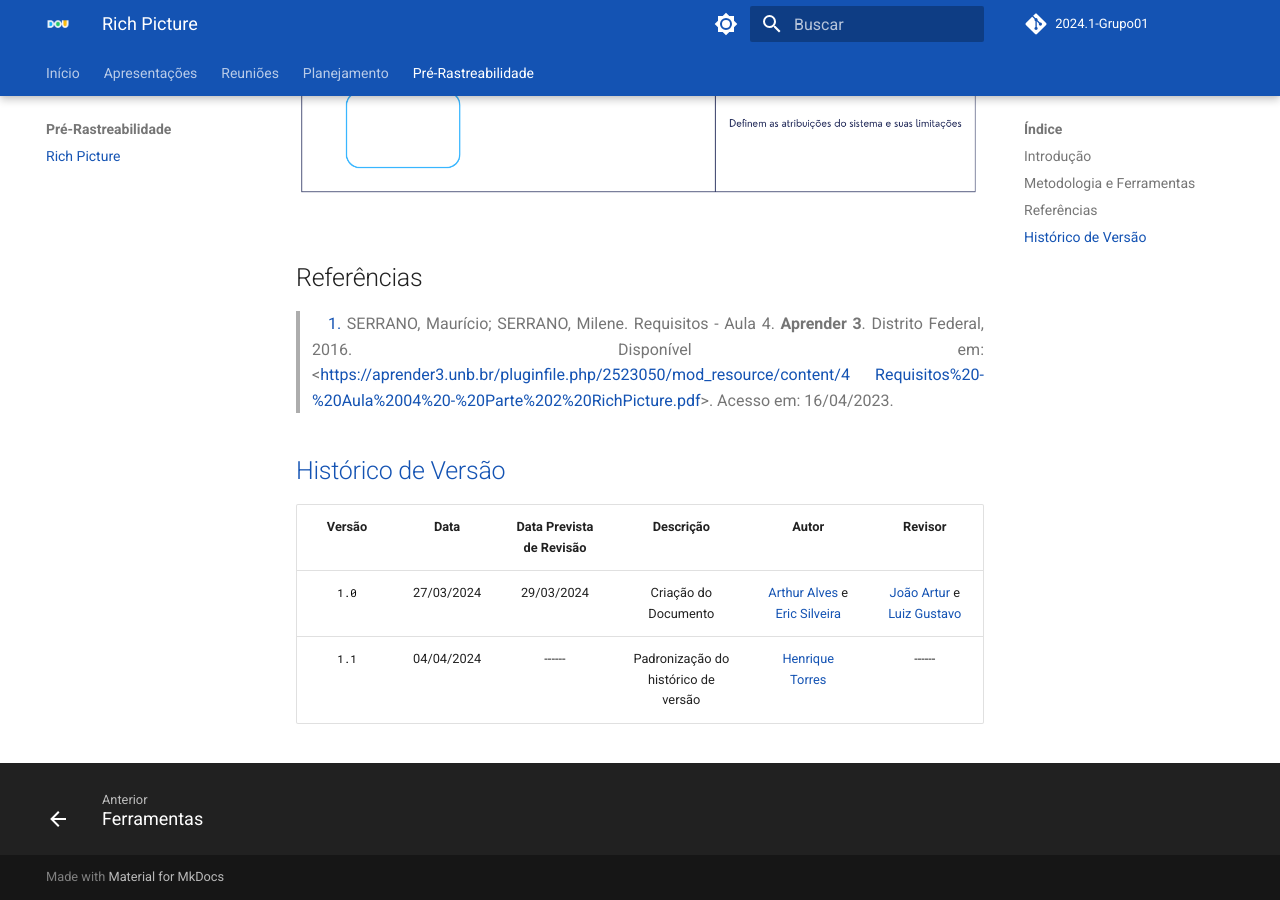
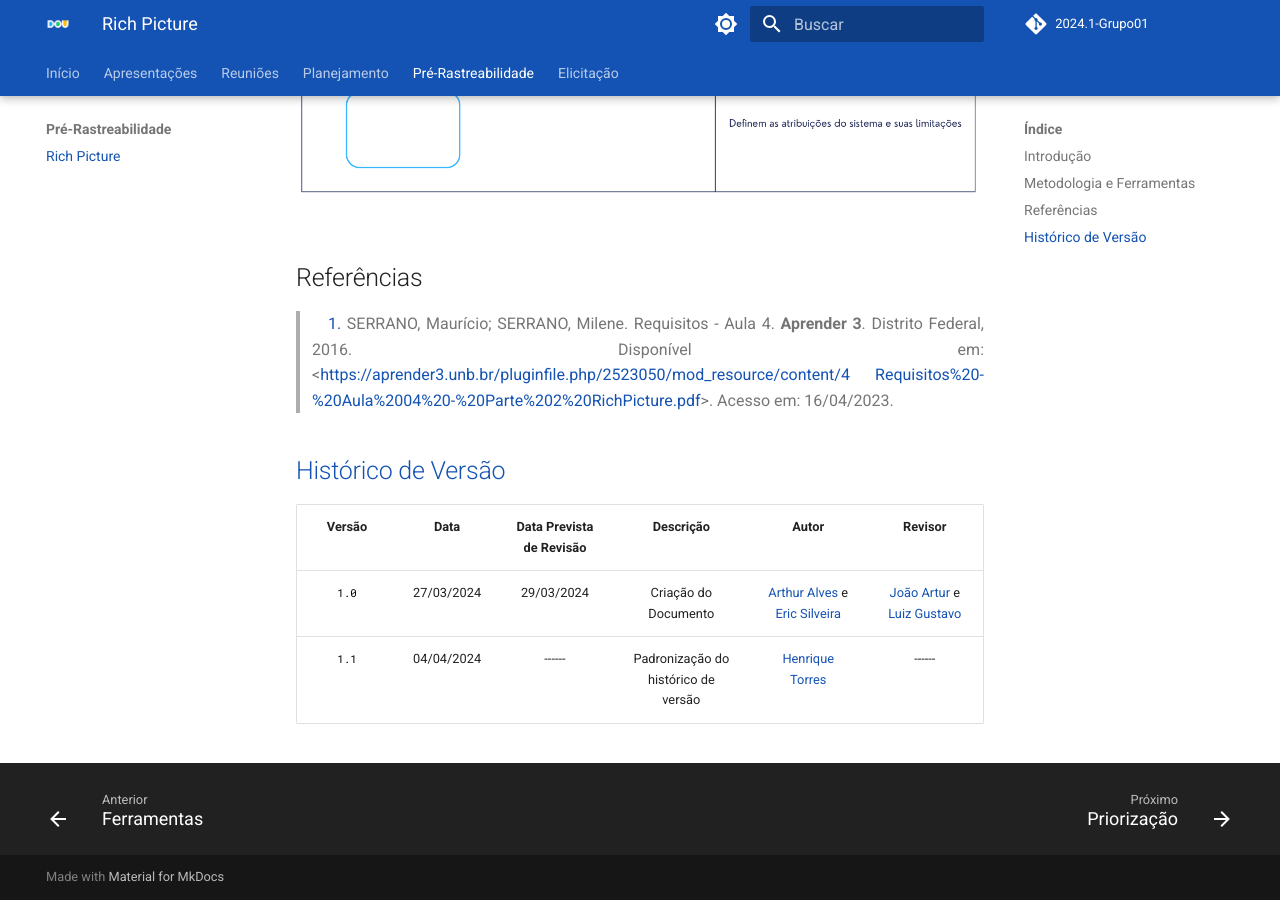
Before and after one commit to Requisitos-de-Software/2024.1-DiarioOficialdaUniao, an MkDocs documentation site: the page built from docs/pre-rastreabilidade/rich-picture.md, in a window 1280 px wide and 900 px high, scrolled down 1471 px. Built offline with MkDocs 1.6.1 and Material for MkDocs 9.7.7, drawn with Linux system fonts in a browser that asks for light colours; comment, search, counter and statistics services are not loaded; the version menu is left out; some of the changed lines change nothing that is shown.

Commit message:
Adicionando documento a sidebar

```diff
--- a/mkdocs.yml
+++ b/mkdocs.yml
@@ -35,6 +35,8 @@ nav:
     - Ferramentas: planejamento/ferramentas.md
   - Pré-Rastreabilidade:
     - Rich Picture: pre-rastreabilidade/rich-picture.md
+  - Elicitação:
+    - Priorização: elicitacao/priorizacao.md
 
 
 theme:
```
